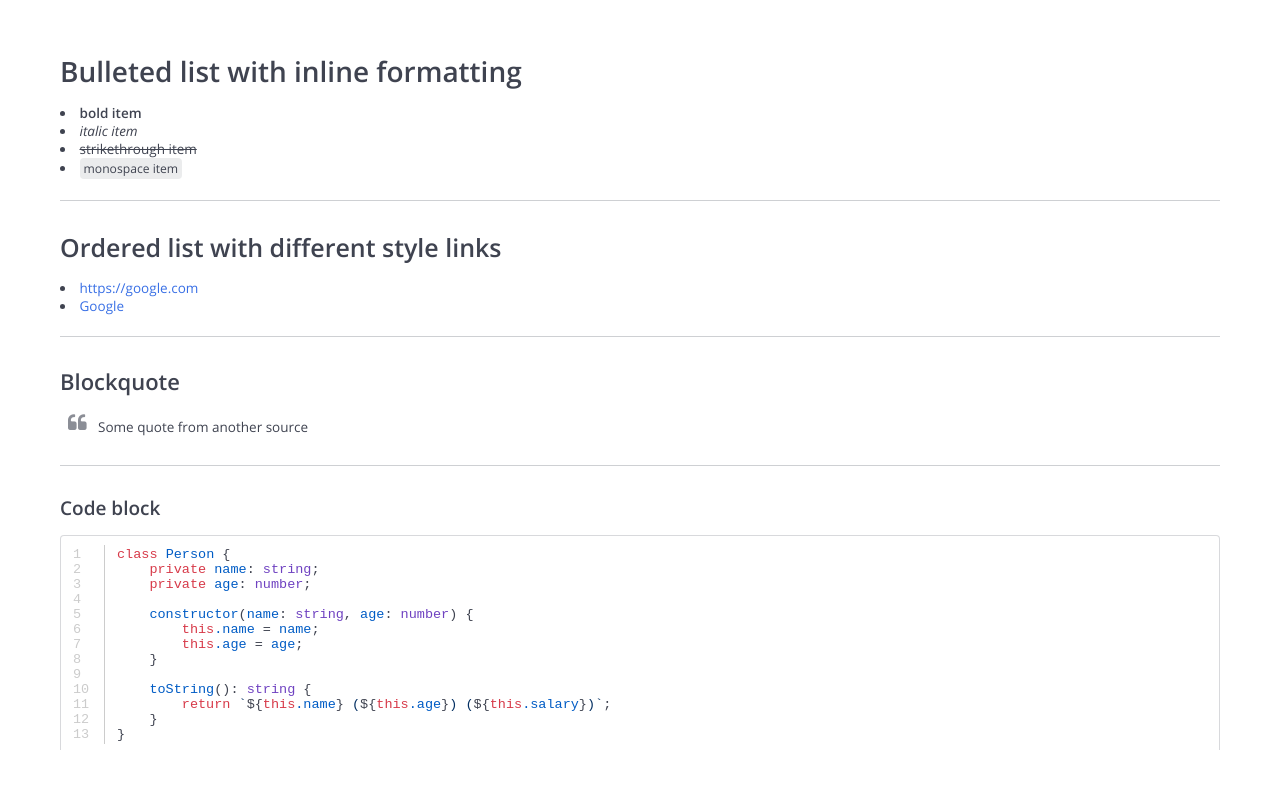
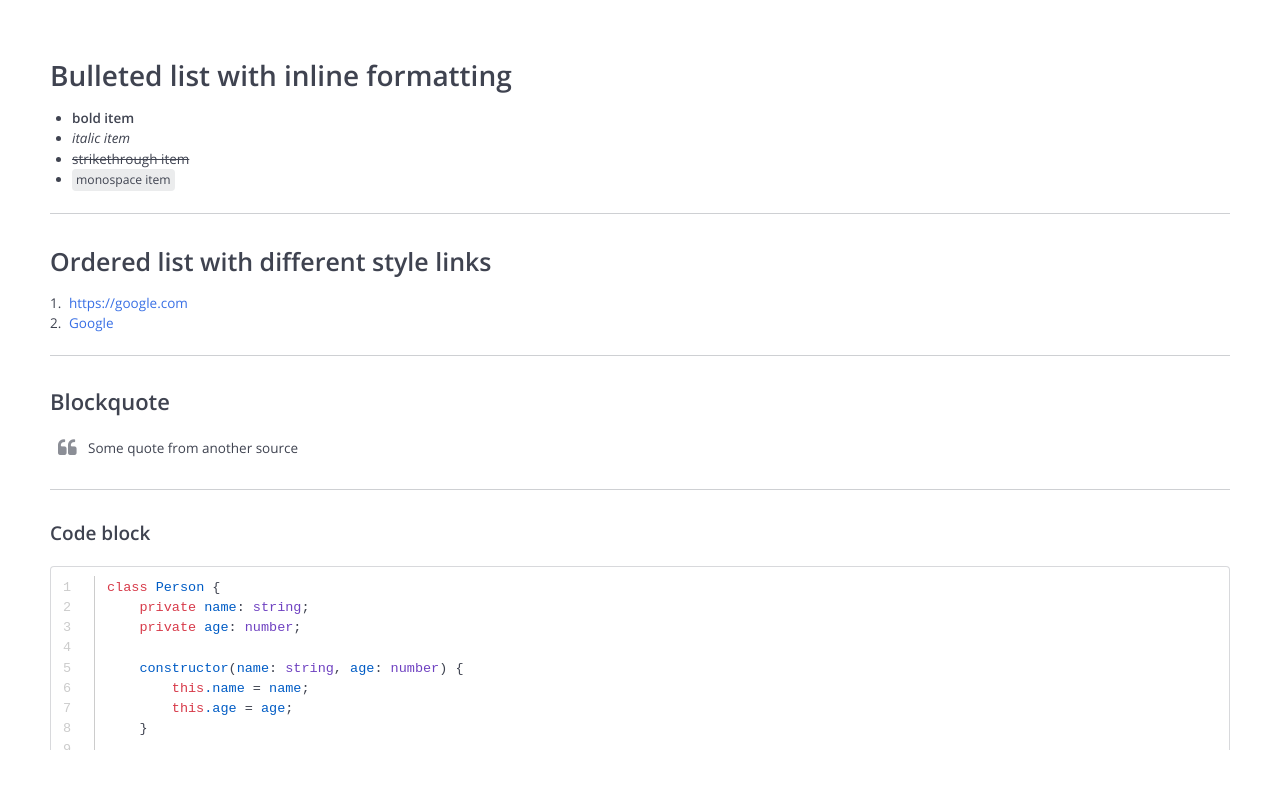
Before and after one commit to x-three/live-markdown-editor, a React (Create React App) app: page / in a window 1280 px wide. Shown: the top 788 px of the page. Built offline with nearby package versions, Linux system fonts and the light colour scheme.

Commit message:
Fixed build, styles and several bugs

```diff
--- a/src/App.tsx
+++ b/src/App.tsx
@@ -9,14 +9,9 @@ import { LiveMarkdownEditor } from './LiveMarkdownEditor';
 
 import { sampleMarkdownText } from './sampleMarkdownText';
 import './index.css';
-import './LiveMarkdownEditor/liveMarkdownEditor.css';
+import './LiveMarkdownEditor/styles.css';
 
-const additionalClassHighlighter = tagHighlighter([
-    // markdown
-    { tag: tags.strong, class: 'cm-strong' },
-    { tag: tags.emphasis, class: 'cm-emphasis' },
-    { tag: tags.strikethrough, class: 'cm-strike-through' },
-    { tag: tags.link, class: 'cm-link' },
+const fencedCodeHighlighter = tagHighlighter([
     // json
     { tag: tags.propertyName, class: 'hljs-attr' },
     { tag: tags.string, class: 'hljs-string' },
@@ -52,7 +47,7 @@ const extensions = [
     // highlightActiveLine(),
     // highlightSelectionMatches(),
 
-    syntaxHighlighting(additionalClassHighlighter),
+    syntaxHighlighting(fencedCodeHighlighter),
 
     EditorState.phrases.of({
         'liveMarkdownPlugin.followLink': 'Follow link',
--- a/src/LiveMarkdownEditor/LiveMarkdownEditor.tsx
+++ b/src/LiveMarkdownEditor/LiveMarkdownEditor.tsx
@@ -1,16 +1,24 @@
-import React, { useEffect, useRef, useState } from 'react';
-import { EditorView, ViewUpdate } from '@codemirror/view';
+import React, { useEffect, useRef, useCallback } from 'react';
+import { EditorView, ViewUpdate, dropCursor, keymap } from '@codemirror/view';
 import { Extension, Annotation } from '@codemirror/state';
-import { dropCursor, keymap } from '@codemirror/view';
 import { history, defaultKeymap, historyKeymap } from '@codemirror/commands';
 import { markdown } from '@codemirror/lang-markdown';
+import { syntaxHighlighting } from '@codemirror/language';
 import { languages } from '@codemirror/language-data';
 import { Strikethrough, Autolink } from '@lezer/markdown';
+import { tagHighlighter, tags } from '@lezer/highlight';
 
 import { liveMarkdownPlugin } from './plugins/liveMarkdown/liveMarkdown';
 import { clickableLinks } from './plugins/clickableLinks';
 
 const External = Annotation.define<boolean>();
+
+const markdownHighlighter = tagHighlighter([
+    { tag: tags.strong, class: 'cm-strong' },
+    { tag: tags.emphasis, class: 'cm-emphasis' },
+    { tag: tags.strikethrough, class: 'cm-strike-through' },
+    { tag: tags.link, class: 'cm-link' },
+]);
 
 const defaultExtensions = [
     EditorView.lineWrapping,
@@ -18,6 +26,7 @@ const defaultExtensions = [
     dropCursor(),
     keymap.of([...defaultKeymap, ...historyKeymap]),
 
+    syntaxHighlighting(markdownHighlighter),
     markdown({
         codeLanguages: languages,
         extensions: [Strikethrough, Autolink],
@@ -38,19 +47,42 @@ const getUpdateListener = (cb: OnChange) => {
 };
 
 type Props = {
+    editorRef?: React.MutableRefObject<EditorView | undefined>;
     className?: string;
-    extensions: Extension;
+    extensions?: Extension;
     value?: string;
     onChange?: OnChange;
 };
 
-export const LiveMarkdownEditor: React.FC<Props> = ({ className = '', extensions, value, onChange }) => {
-    const wrapperRef = useRef<HTMLDivElement>(null);
-    const [view, setView] = useState<EditorView>();
+export const updateEditorValue = (view?: EditorView, newValue?: string): void => {
+    if (view == null || newValue == null) {
+        return;
+    }
 
-    useEffect(() => {
-        if (!wrapperRef.current) {
-            return;
+    const currentValue = view.state.doc.toString();
+
+    if (newValue !== currentValue) {
+        view.dispatch({
+            changes: { from: 0, to: currentValue.length, insert: newValue },
+            annotations: [External.of(true)],
+        });
+    }
+};
+
+export const LiveMarkdownEditor: React.FC<Props> = React.memo(
+    ({ editorRef, className = '', extensions, value, onChange }) => {
+        const editorLocalRef = useRef<EditorView>();
+
+        useEffect(() => updateEditorValue(editorLocalRef.current, value), [value]);
+
+        const setWrapperRef = useCallback(
+            (target: HTMLDivElement): void => {
+                if (editorLocalRef.current) {
+                    if (editorRef) {
+                        editorRef.current = undefined;
+                    }
+                    editorLocalRef.current.destroy();
+                    editorLocalRef.current = undefined;
                 }
 
                 const viewExtensions = [...defaultExtensions];
@@ -70,32 +102,21 @@ export const LiveMarkdownEditor: React.FC<Props> = ({ className = '', extensions
                 const view = new EditorView({
                     doc: value,
                     extensions: viewExtensions,
-            parent: wrapperRef.current,
+                    parent: target,
                 });
 
-        setView(view);
+                if (editorRef) {
+                    editorRef.current = view;
+                }
+                editorLocalRef.current = view;
+            },
+            // Skip: value
+            // eslint-disable-next-line react-hooks/exhaustive-deps
+            [editorRef, extensions, onChange],
+        );
 
-        return () => {
-            view.destroy();
-            setView(undefined);
-        };
-        // eslint-disable-next-line react-hooks/exhaustive-deps
-    }, [extensions, onChange]);
+        className = `cm-editor-wrapper ${className}`.trim();
 
-    useEffect(() => {
-        if (value == null || view == null) {
-            return;
-        }
-
-        const currentValue = view.state.doc.toString();
-
-        if (value !== currentValue) {
-            view.dispatch({
-                changes: { from: 0, to: currentValue.length, insert: value },
-                annotations: [External.of(true)],
-            });
-        }
-    }, [value, view]);
-
-    return <div className={`cm-editor-wrapper ${className}`} ref={wrapperRef} />;
-};
+        return <div ref={setWrapperRef} className={className} />;
+    },
+);
--- a/src/LiveMarkdownEditor/liveMarkdownEditor.css
+++ b/src/LiveMarkdownEditor/styles.css
@@ -1,26 +1,27 @@
 .cm-editor {
-    --font-size: 13.5px;
-    --font-family: 'Open Sans', sans-serif;
-    --monospace-font-family: 'Courier New', monospace;
+    --cm-font-size: 13.5px;
+    --cm-font-family: 'Open Sans', sans-serif;
+    --cm-heading-font-family: var(--cm-font-family);
+    --cm-monospace-font-family: 'Courier New', monospace;
 
-    --color: #3f4350;
-    --faded-color: #ccc;
+    --cm-bg-color-rgb: 63, 67, 80;
+    --cm-highlight-color-rgb: 56, 111, 229;
+    --cm-error-color-rgb: 210, 75, 78;
 
-    --bg-color-rgb: 63, 67, 80;
-    --highlight-color-rgb: 56, 111, 229;
-    --error-color-rgb: 210, 75, 78;
-    --border-color: rgba(var(--bg-color-rgb), 0.2);
+    --cm-color: #3f4350;
+    --cm-faded-color: #ccc;
+    --cm-border-color: rgba(var(--cm-bg-color-rgb), 0.2);
+}
+
+.cm-editor.cm-focused {
+    outline: none;
 }
 
 .cm-editor .cm-scroller {
-    font-family: var(--font-family);
-    font-size: var(--font-size);
-    line-height: normal;
-    color: var(--color);
-}
-
-.cm-editor .cm-content {
-    padding: 0 10px;
+    font-family: var(--cm-font-family);
+    font-size: var(--cm-font-size);
+    line-height: 1.5;
+    color: var(--cm-color);
 }
 
 .cm-editor .cm-line {
@@ -32,7 +33,7 @@
 }
 
 .cm-editor.cm-focused .cm-activeLine {
-    background: rgba(var(--highlight-color-rgb), 0.1);
+    background: rgba(var(--cm-highlight-color-rgb), 0.1);
 }
 
 /* Selection **********************************************************************************************************/
@@ -48,17 +49,17 @@
 .cm-editor .cm-selectionMatch {
     display: inline-block;
     border-radius: 2px;
-    background: rgba(var(--highlight-color-rgb), 0.35);
+    background: rgba(var(--cm-highlight-color-rgb), 0.35);
 }
 
 .cm-editor .cm-nonmatchingBracket::before {
-    background: rgba(var(--error-color-rgb), 0.25);
+    background: rgba(var(--cm-error-color-rgb), 0.25);
 }
 
 /* Headings & HR ******************************************************************************************************/
 .cm-editor .cm-line.cm-heading {
+    font-family: var(--cm-heading-font-family);
     font-weight: 700;
-    line-height: 1.5;
     padding-top: 10px;
     padding-bottom: 10px;
 }
@@ -68,27 +69,27 @@
 }
 
 .cm-editor .cm-line.cm-heading-1 {
-    font-size: calc(var(--font-size) * 2.074);
+    font-size: calc(var(--cm-font-size) * 2.074);
 }
 
 .cm-editor .cm-line.cm-heading-2 {
-    font-size: calc(var(--font-size) * 1.8518);
+    font-size: calc(var(--cm-font-size) * 1.8518);
 }
 
 .cm-editor .cm-line.cm-heading-3 {
-    font-size: calc(var(--font-size) * 1.6296);
+    font-size: calc(var(--cm-font-size) * 1.6296);
 }
 
 .cm-editor .cm-line.cm-heading-4 {
-    font-size: calc(var(--font-size) * 1.4074);
+    font-size: calc(var(--cm-font-size) * 1.4074);
 }
 
 .cm-editor .cm-line.cm-heading-5 {
-    font-size: calc(var(--font-size) * 1.1111);
+    font-size: calc(var(--cm-font-size) * 1.1111);
 }
 
 .cm-editor .cm-line.cm-heading-6 {
-    font-size: var(--font-size);
+    font-size: var(--cm-font-size);
 }
 
 .cm-editor .cm-line.cm-horizontal-rule {
@@ -108,7 +109,8 @@
     left: 0;
     width: 100%;
     height: 1px;
-    background: rgba(var(--bg-color-rgb), 0.25);
+    background: rgba(var(--cm-bg-color-rgb), 0.25);
+    cursor: text;
 }
 
 /* Inline *************************************************************************************************************/
@@ -125,7 +127,7 @@
 }
 
 .cm-editor .cm-clickable-link {
-    color: rgb(var(--highlight-color-rgb));
+    color: rgb(var(--cm-highlight-color-rgb));
 }
 
 .cm-editor .cm-clickable-link:hover {
@@ -133,7 +135,7 @@
 }
 
 .cm-editor .cm-link-error {
-    color: rgb(var(--error-color-rgb));
+    color: rgb(var(--cm-error-color-rgb));
 }
 
 .cm-editor .cm-inline-code {
@@ -141,7 +143,7 @@
     padding: 2px 4px;
     font-size: 90%;
     border-radius: 4px;
-    background: rgba(var(--bg-color-rgb), 0.1);
+    background: rgba(var(--cm-bg-color-rgb), 0.1);
 }
 
 .cm-editor .cm-image {
@@ -165,7 +167,6 @@
     position: absolute;
     top: 5px;
     left: 8px;
-    /* todo: глянуть другой символ для примера */
     content: '\f10d';
     font-family: FontAwesome, sans-serif;
     font-size: 20px;
@@ -181,7 +182,8 @@
 /* Lists **************************************************************************************************************/
 .cm-editor .cm-bulletList-line:not(.cm-focused) {
     display: list-item;
-    list-style: disc inside none;
+    list-style: outside none disc;
+    margin-left: 22px;
 }
 
 .cm-editor .cm-orderedList-line:not(.cm-focused) {
@@ -237,7 +239,7 @@
 .cm-editor .cm-fencedCode-middleLine,
 .cm-editor .cm-fencedCode-lastLine {
     position: relative;
-    font-family: var(--monospace-font-family);
+    font-family: var(--cm-monospace-font-family);
 }
 
 .cm-editor .cm-fencedCode-firstLine:not(.cm-focused),
@@ -254,7 +256,8 @@
     left: 0;
     right: 0;
     height: 11px;
-    border: 1px solid var(--border-color);
+    border: 1px solid var(--cm-border-color);
+    box-sizing: content-box;
     pointer-events: none;
 }
 
@@ -271,8 +274,8 @@
 }
 
 .cm-editor .cm-fencedCode-middleLine {
-    border-left: 1px solid var(--border-color);
-    border-right: 1px solid var(--border-color);
+    border-left: 1px solid var(--cm-border-color);
+    border-right: 1px solid var(--cm-border-color);
     /* 12 отступ до цифр, 8 на цифру (минимум 27px), 4 от цифр до разделителя, 1 на разделитель, 12 до текста */
     padding-left: 56px;
     padding-right: 8px;
@@ -302,8 +305,9 @@
     bottom: -2px;
     min-width: 27px;
     padding: 2px 4px 0 12px;
-    border-right: 1px solid var(--faded-color);
-    color: var(--faded-color);
+    border-right: 1px solid var(--cm-faded-color);
+    box-sizing: content-box;
+    color: var(--cm-faded-color);
     white-space: nowrap;
 }
 
--- a/src/sampleMarkdownText.ts
+++ b/src/sampleMarkdownText.ts
@@ -5,8 +5,8 @@ export const sampleMarkdownText = `# Bulleted list with inline formatting
 * \`monospace item\`
 ***
 ## Ordered list with different style links
-* https://google.com
-* [Google](https://google.com)
+1. https://google.com
+2. [Google](https://google.com)
 ***
 ### Blockquote
 > Some quote from another source
--- a/tsconfig.build.json
+++ b/tsconfig.build.json
@@ -1,7 +1,6 @@
 {
     "extends": "./tsconfig.json",
     "compilerOptions": {
-        "outDir": "esm",
         "rootDir": "src/LiveMarkdownEditor",
         "emitDeclarationOnly": true
     },
--- a/tsconfig.json
+++ b/tsconfig.json
@@ -1,13 +1,14 @@
 {
     "compilerOptions": {
-        "target": "es2022",
+        "target": "ES5",
         "module": "CommonJS",
-        "lib": ["dom", "dom.iterable", "es2022"],
+        "lib": ["dom", "dom.iterable", "ESNext"],
         "jsx": "react",
         "declaration": true,
         "declarationMap": true,
         "sourceMap": true,
         "importHelpers": false,
+        "downlevelIteration": true,
 
         /* Strict Type-Checking Options */
         "strict": true,
```
Also changed, not shown: package.json (+4 -3 lines), src/LiveMarkdownEditor/index.ts (+7 -1 lines), .babelrc.js, 1 other file (tests, documents, lock files or other folders). Lines whose indentation alone changed are shown as unchanged.
